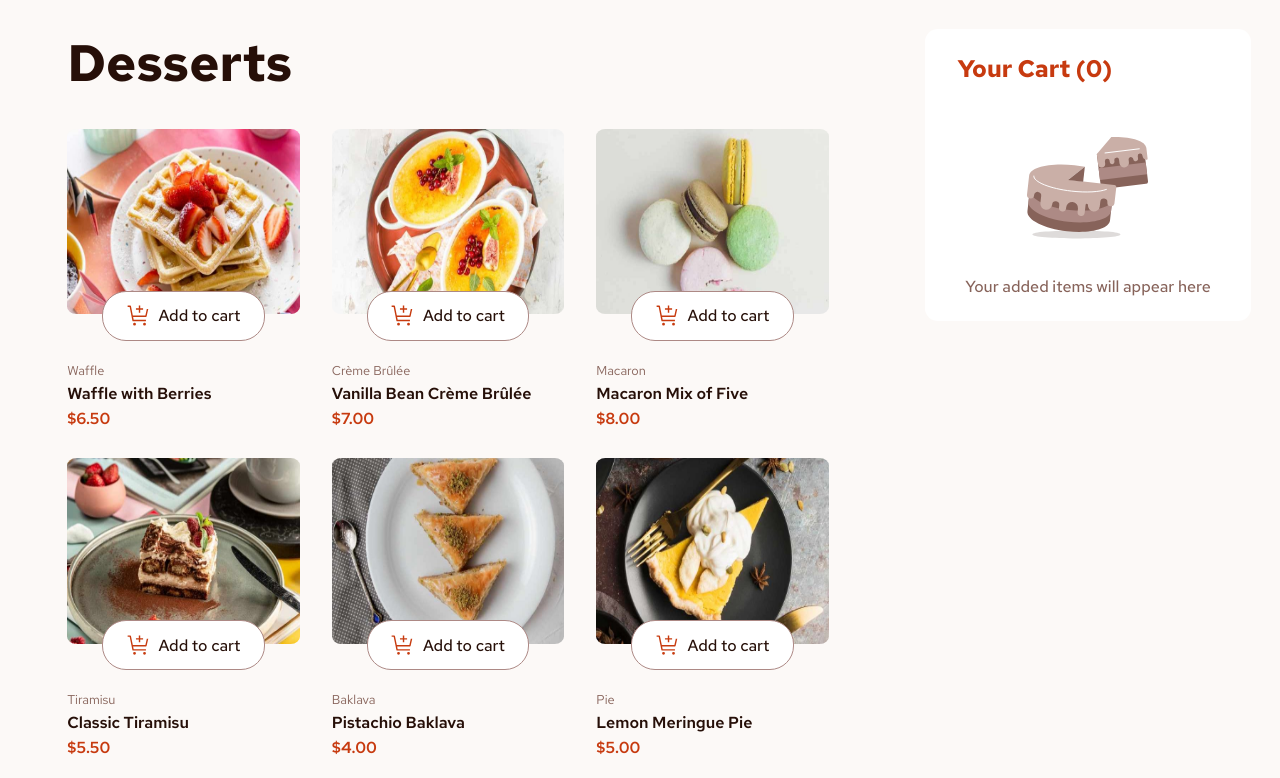
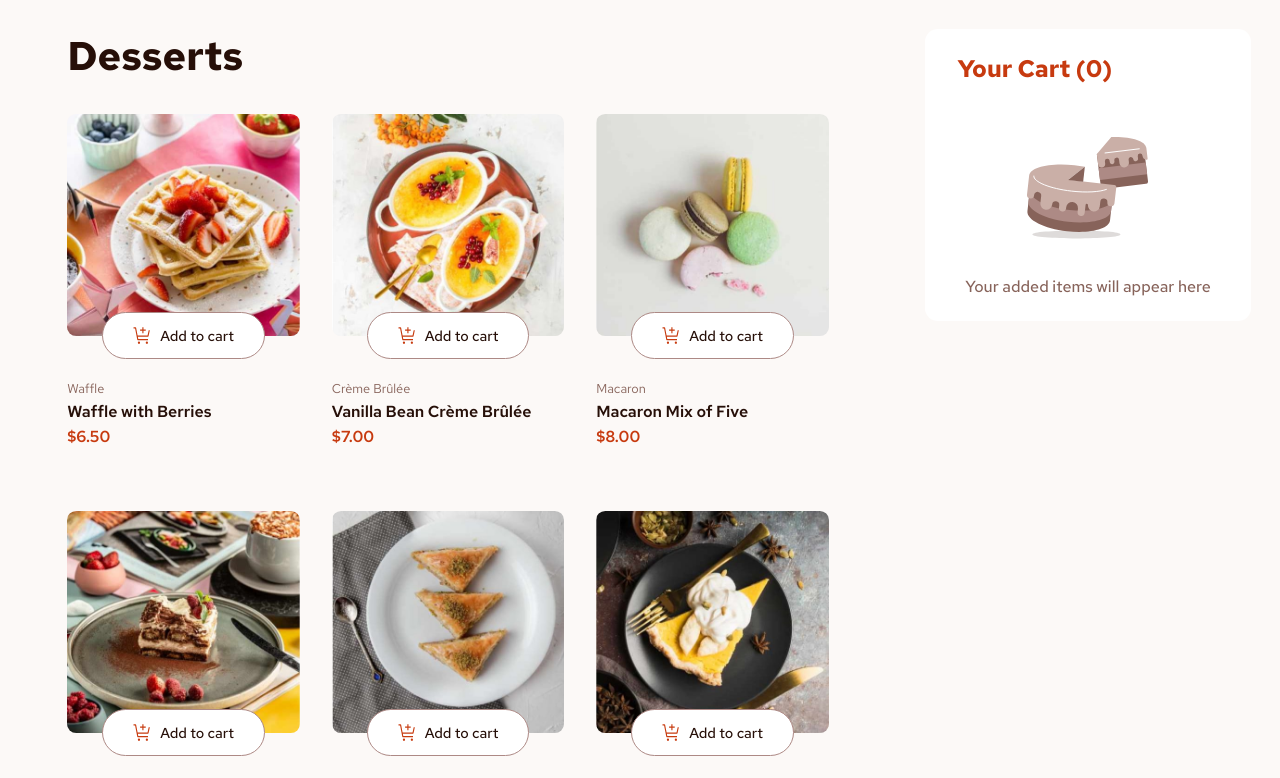
Before and after one commit to Luendel/product-list-with-cart, an Angular app: page / in a window 1280 px wide. Shown: the top 778 px of the page. Built offline with nearby package versions, Linux system fonts and the light colour scheme.

Commit message:
modified:   src/app/components/DessertsPage/DessertsPage.component.css modified:   src/app/components/DessertsPage/DessertsPage.component.ts modified:   src/app/components/modal/Modal.component.css

```diff
--- a/src/app/components/DessertsPage/DessertsPage.component.css
+++ b/src/app/components/DessertsPage/DessertsPage.component.css
@@ -124,17 +124,13 @@ section ul li .price {
         padding-bottom: 2rem;
     }
     section h1 {
-        font-size: 3.2rem;
+        font-size: 2.5rem;
         margin-top: 1.8rem;
     }
 
     section ul {
         grid-template-columns: 1fr 1fr;
         column-gap: 2rem;
-    }
-
-    section ul li img {
-        height: 70%;
     }
 
     section ul li .button {
@@ -165,13 +161,10 @@ section ul li .price {
         padding-bottom: 2rem;
     }
 
-    section ul li img {
-        height: 70%;
-    }
-
     section ul li .button {
-        width: 70%;
-        font-size: 1rem;
+        min-width: 70%;
+        width: fit-content;
+        font-size: 0.9rem;
         justify-content: center;
     }
 
@@ -181,7 +174,7 @@ section ul li .price {
     }
 
     section ul li .button img {
-        width: 1.5rem;
+        width: 1.2rem;
         margin-right: 0.5rem;
     }
 }
--- a/src/app/components/DessertsPage/DessertsPage.component.ts
+++ b/src/app/components/DessertsPage/DessertsPage.component.ts
@@ -11,9 +11,10 @@ import { isPlatformBrowser } from "@angular/common";
 })
 export class Desserts implements OnInit {
 
-    image_size:string = "mobile"
+    image_size!:string
 
     resize_subscription!:Subscription;
+    load_subscription!: Subscription;
 
     selected = {
         total:0,
@@ -34,6 +35,10 @@ export class Desserts implements OnInit {
            this.resize_subscription = fromEvent(window, "resize").subscribe(() => {
             this.handleImageSize(window.innerWidth)
         })
+
+            this.load_subscription = fromEvent(window,"load").subscribe(()=> {
+                this.handleImageSize(window.innerWidth)
+            })
 
         }
 
@@ -93,7 +98,6 @@ export class Desserts implements OnInit {
                 this.selected.items[i].quantity++
                 this.selected.total++
                 this.storage.setItem("cart",this.selected)
-                console.log(this.storage.getItem("cart"))
             }
 
             else {
@@ -104,7 +108,6 @@ export class Desserts implements OnInit {
                 })
                 this.selected.total++
                 this.storage.setItem("cart",this.selected)
-                console.log(this.storage.getItem("cart"))
             }
         }
 
--- a/src/app/components/modal/Modal.component.css
+++ b/src/app/components/modal/Modal.component.css
@@ -2,7 +2,7 @@ section {
     position: absolute;
     background-color: rgba(0, 0, 0, 0.5);
     width: 100vw;
-    height: 100vh;
+    min-height: 100%;
     top: 0;
     display: block;
 }
@@ -146,6 +146,25 @@ section.none {
     display: none;
 }
 
+@media (min-width:600px) {
+    section {
+        z-index: 1;
+        display: flex;
+        justify-content: center;
+        align-items: center;
+    }
+
+    section .container {
+        z-index: 2;
+        position: relative;
+        height: fit-content;
+        max-width: 590px;
+        padding-bottom: 2rem;
+        border-bottom-left-radius: 1rem;
+        border-bottom-right-radius: 1rem;
+    }
+}
+
 @media (min-width:1000px) {
     section {
         z-index: 1;
@@ -158,7 +177,7 @@ section.none {
         z-index: 2;
         position: relative;
         height: fit-content;
-        max-width: 500px;
+        max-width: 590px;
         padding-bottom: 2rem;
         border-bottom-left-radius: 1rem;
         border-bottom-right-radius: 1rem;
```
